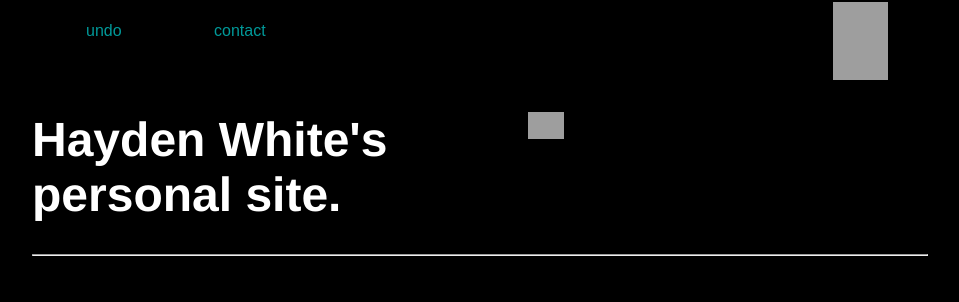
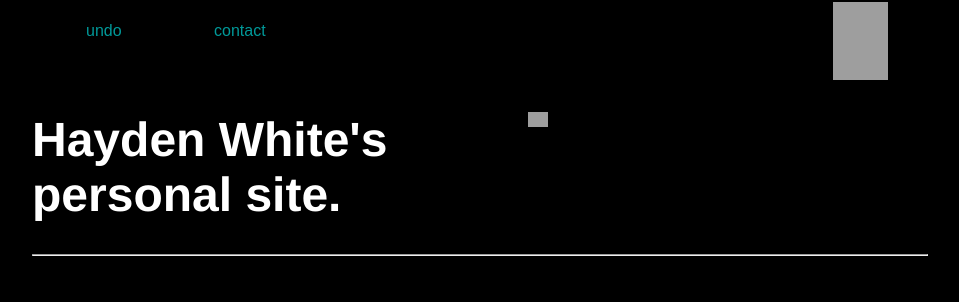
Before and after one commit to whiteVHS/whiteVHS.github.io, a Jekyll site: the page built from index.html, in a window 1280 px wide. Shown: the part 136-438 px from the top of the page, without its empty margins (160-1119 px from the left). Built offline with Jekyll 4.4.1, drawn with Linux system fonts in a browser that asks for light colours; grey boxes are pictures that could not be loaded.

Commit message:
Update index.html

```diff
--- a/index.html
+++ b/index.html
@@ -2,7 +2,7 @@
 layout: default
 title: Happy Hacking!
 ---
-<div class="img-right"><img src="https://64.media.tumblr.com/4805794826d8f395e02159e80a9d2fda/347aba48b744c21e-22/s540x810/ce5abac4efccfc94068bfd1e1dd9bede98d62ec4.gifv" width="9%"></div>
+<div class="img-right"><img src="https://64.media.tumblr.com/4805794826d8f395e02159e80a9d2fda/347aba48b744c21e-22/s540x810/ce5abac4efccfc94068bfd1e1dd9bede98d62ec4.gifv" width="5%"></div>
 <div class="blurb">
         <h1>Hayden White's personal site.</h1>
 	<hr>
```
